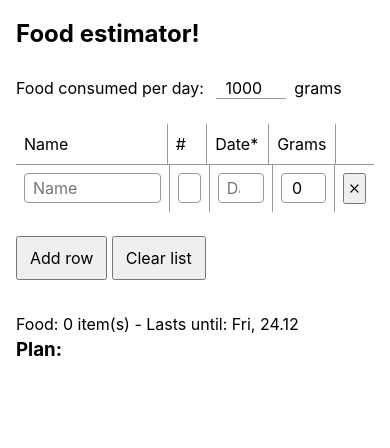
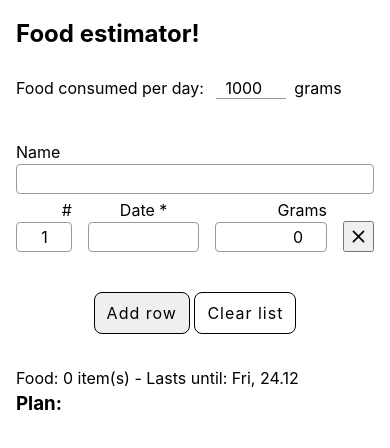
Before and after one commit to rahelest/food-estimate, a Next.js app: page / in a window 390 px wide. Shown: the top 448 px of the page. Built offline with nearby package versions, Linux system fonts and the light colour scheme.

Commit message:
feat: improve list style on mobile

```diff
--- /dev/null
+++ b/components/Field.tsx
@@ -0,0 +1,15 @@
+type Props = {
+  label: string | JSX.Element
+  children: JSX.Element
+}
+
+function Field({ label, children }: Props) {
+  return (
+    <label>
+      <span>{label}</span>
+      {children}
+    </label>
+  )
+}
+
+export default Field
--- a/components/List.module.css
+++ b/components/List.module.css
@@ -5,43 +5,36 @@
 
 .foodRow {
   display: flex;
-}
-
-.foodRow:not(:first-child) {
-  border-top: 1px solid #999;
-}
-
-.foodCell {
-  padding: 8px;
-}
-
-.foodCell:not(:first-child) {
-  border-left: 1px solid #999;
+  flex-wrap: wrap;
+  align-items: flex-end;
+  padding: 16px 0;
+  gap: 4px 16px;
 }
 
 .foodColumnName {
-  composes: foodCell;
   flex: 6;
 }
 
+@media screen and (max-width: 678px) {
+  .foodColumnName {
+    min-width: 100%;
+  }
+}
+
 .foodColumnAmount {
-  composes: foodCell;
   flex: 1;
 }
 
 .foodColumnDate {
-  composes: foodCell;
   flex: 2;
 }
 
 .foodColumnGrams {
-  composes: foodCell;
   flex: 2;
 }
 
 .foodColumnRemove {
-  composes: foodCell;
-  flex: 1;
+  flex: 0 0 auto;
 }
 
 .foodInput input {
@@ -58,3 +51,18 @@
   width: auto;
   height: 27px;
 }
+
+.button {
+  border: 1px solid #000;
+  border-radius: 8px;
+  letter-spacing: 1px;
+}
+
+.primaryButton {
+  composes: button;
+}
+
+.secondaryButton {
+  composes: button;
+  background-color: white;
+}
--- a/components/List.tsx
+++ b/components/List.tsx
@@ -2,6 +2,7 @@ import { useEffect } from "react"
 import { useLocalStorage } from "../composables/useLocalStorage"
 import { FoodRow } from "../models"
 import styles from "./List.module.css"
+import Field from "./Field"
 
 type Props = {
   list: FoodRow[]
@@ -50,62 +51,71 @@ function List({ list, setList, emptyRow }: Props) {
   return (
     <div>
       <div className={styles.foodInput}>
-        <div className={styles.foodRow}>
-          <div className={styles.foodColumnName}>Name</div>
-          <div className={styles.foodColumnAmount}>#</div>
-          <div className={styles.foodColumnDate}>
-            Date
-            <span title="Enter DDMM and see how dive dot appears automatically!">
-              *
-            </span>
-          </div>
-          <div className={styles.foodColumnGrams}>Grams</div>
-          <div className={styles.foodColumnRemove} />
-        </div>
         {list.map((el, index) => (
           <div className={styles.foodRow} key={index}>
             <div className={styles.foodColumnName}>
+              <Field label="Name">
                 <input
                   type="text"
                   value={el.name}
-                placeholder="Name"
                   onChange={(e) => onChangeData("name", e.target.value, index)}
                 />
+              </Field>
             </div>
-            <div className={styles.foodColumnAmount}>
+            <div
+              className={styles.foodColumnAmount}
+              style={{ textAlign: "right" }}
+            >
+              <Field label="#">
                 <input
                   style={{ textAlign: "right" }}
                   type="number"
                   min="1"
                   value={el.amount}
-                placeholder="#"
                   onClick={(e) => {
                     const target = e.target as HTMLInputElement
                     return target.select()
                   }}
-                onChange={(e) => onChangeData("amount", e.target.value, index)}
+                  onChange={(e) =>
+                    onChangeData("amount", e.target.value, index)
+                  }
                 />
+              </Field>
             </div>
-            <div className={styles.foodColumnDate}>
+            <div
+              className={styles.foodColumnDate}
+              style={{ textAlign: "center" }}
+            >
+              <Field
+                label={
+                  <span title="Enter DDMM and see how dive dot appears automatically!">
+                    Date *
+                  </span>
+                }
+              >
                 <input
                   style={{ textAlign: "center" }}
                   type="number"
                   step="0.01"
                   lang="en"
                   value={el.date}
-                placeholder="Date"
                   onChange={(e) => onChangeDate(e.target.value, index)}
                 />
+              </Field>
             </div>
-            <div className={styles.foodColumnGrams}>
+            <div
+              className={styles.foodColumnGrams}
+              style={{ textAlign: "right" }}
+            >
+              <Field label="Grams">
                 <input
                   style={{ textAlign: "right" }}
                   type="number"
                   min="0"
                   value={el.grams}
-                placeholder="Grams"
                   onChange={(e) => onChangeData("grams", e.target.value, index)}
                 />
+              </Field>
             </div>
             <div className={styles.foodColumnRemove}>
               <button
@@ -128,9 +138,13 @@ function List({ list, setList, emptyRow }: Props) {
         ))}
       </div>
 
-      <p>
-        <button onClick={addRow}>Add row</button>{" "}
-        <button onClick={clear}>Clear list</button>
+      <p style={{ textAlign: "center" }}>
+        <button onClick={addRow} className={styles.primaryButton}>
+          Add row
+        </button>{" "}
+        <button onClick={clear} className={styles.secondaryButton}>
+          Clear list
+        </button>
       </p>
     </div>
   )
```
Lines whose indentation alone changed are shown as unchanged.
